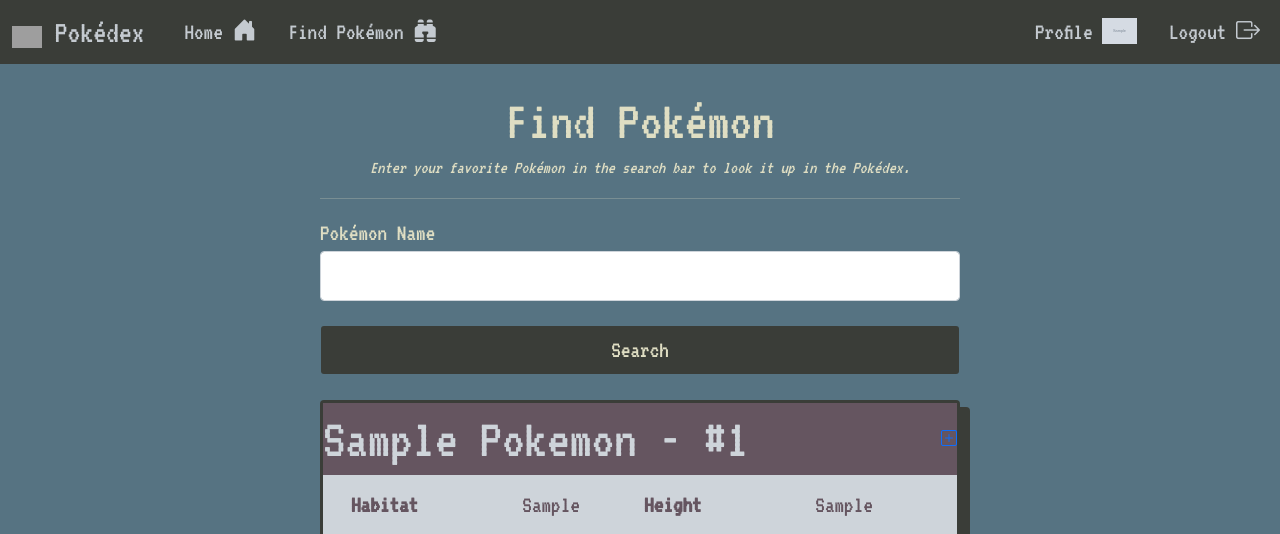
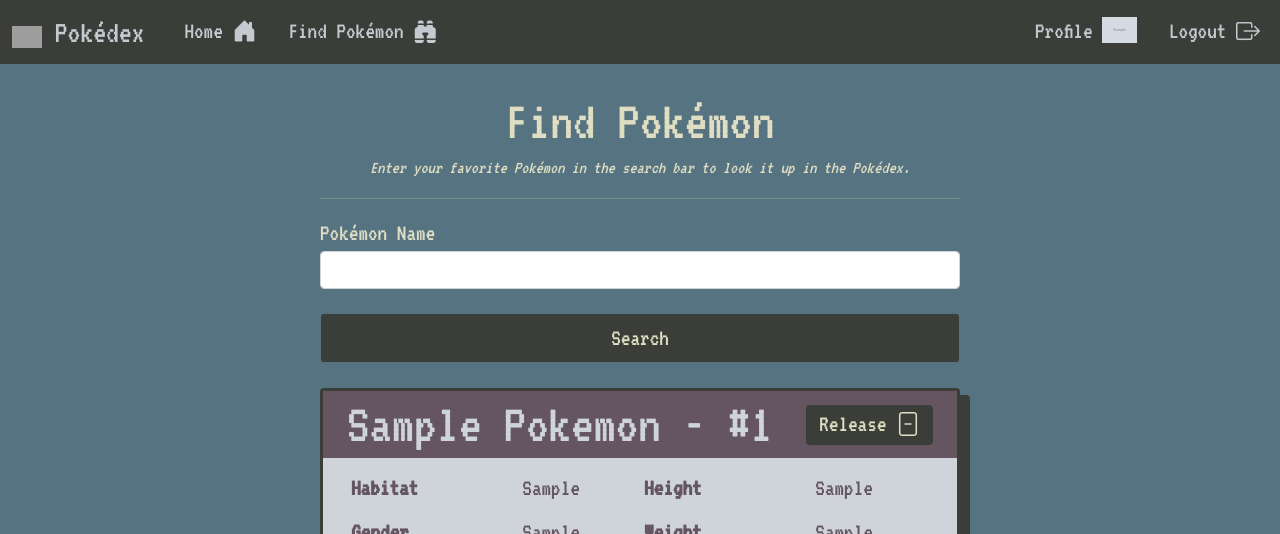
Before and after one commit to pjkozlowskijr/Pokedex, a Flask app: template app/templates/lookup.html.j2 in a window 1280 px wide. Shown: the top 534 px of the page. Run offline with Flask 2, Linux system fonts and the light colour scheme; the template is opened without the code that fills it: values that come from a table or form of the project are taken from there, others are empty; a user stored in the database is signed in; tables that the repository leaves empty hold one stand-in row (values such as "Sample post"); grey boxes marked "Sample" are stand-in pictures; grey boxes are pictures that could not be loaded.

Commit message:
Add function to add/delete pokemon from user collection.

```diff
--- a/app/models.py
+++ b/app/models.py
@@ -60,15 +60,13 @@ class User(UserMixin, db.Model):
     def check_user_has_poke(self, poke_to_check):
         return poke_to_check in self.pokemon
 
-    def add_poke(self, poke_to_add):
-        if not self.check_user_has_poke(poke_to_add):
-            self.pokemon.append(poke_to_add)
-            db.session.commit()
+    def catch_poke(self, poke_to_catch):
+        self.pokemon.append(poke_to_catch)
+        db.session.commit()
 
-    def del_poke(self, poke_to_del):
-        if self.check_user_has_poke(poke_to_del):
-            self.pokemon.remove(poke_to_del)
-            db.session.commit()
+    def release_poke(self, poke_to_rel):
+        self.pokemon.remove(poke_to_rel)
+        db.session.commit()
 
     def show_pokemon(self):
         self_pokemon = self.pokemon
--- a/app/static/css/lookup.css
+++ b/app/static/css/lookup.css
@@ -12,27 +12,8 @@ p{
     color: rgb(223, 222, 195);
 }
 
-.card{
-    width: 50vw;
-    margin: auto;
-    margin-top: 25px;
-    border: 3px solid rgb(58, 61, 56);
-    box-shadow: 10px 7px rgb(58, 61, 56);
-    background-color: rgb(206, 212, 218);
-}
-
-.card-title{
-    font-size: 56px;
-    text-align: center;
-    margin: 0;
-    padding-top: 8px;
-    padding-bottom: 8px;
-    color: rgb(206, 212, 218);
-    line-height: 1em;
-}
-
-#card_title{
-    background-color: rgb(101, 85, 96);
+hr{
+    color: rgb(223, 222, 195);
 }
 
 #lookup_form{
@@ -46,8 +27,45 @@ p{
     color: rgb(223, 222, 195);
 }
 
-.form-control{
+.btn{
+    background-color: rgb(58, 61, 56);
+    color: rgb(223, 222, 195);
     font-size: 24px;
+}
+
+.btn:hover{
+    color: rgb(86, 115, 130)
+}
+
+.card{
+    width: 50vw;
+    margin: auto;
+    margin-top: 25px;
+    border: 3px solid rgb(58, 61, 56);
+    box-shadow: 10px 7px rgb(58, 61, 56);
+    background-color: rgb(206, 212, 218);
+}
+
+.card-title{
+    margin: 0;
+    padding-top: 8px;
+    padding-bottom: 8px;
+    color: rgb(206, 212, 218);
+    background-color: rgb(101, 85, 96);
+}
+
+#card_header{
+    font-size: 56px;
+    margin-bottom: 0;
+}
+
+.card-title a{
+    padding-top: 0;
+    padding-bottom: 0;
+}
+
+.bi{
+    vertical-align: middle;
 }
 
 .table{
@@ -74,11 +92,6 @@ p{
     text-align: center;
 }
 
-.btn{
-    background-color: rgb(58, 61, 56);
-    color: rgb(223, 222, 195);
-}
-
 .img-fluid{
     margin: auto;
     padding-left: 12px;
@@ -88,11 +101,3 @@ p{
 .card-body{
     padding: 12px;
 }
-
-hr{
-    color: rgb(223, 222, 195);
-}
-
-.btn:hover{
-    color: rgb(86, 115, 130)
-}
--- a/app/templates/lookup.html.j2
+++ b/app/templates/lookup.html.j2
@@ -31,11 +31,12 @@ Lookup
 
 {% if pokemon_table %}
     <div class="card">
-        <div id="card_title" class="d-flex justify-content-between align-items-center">
-            <h2 class="card-title">{{pokemon_table.name.title()}} - #{{pokemon_table.poke_id_num}}</h2>
-            <a href="{{url_for('main.collect', name=pokemon_table.name)}}"><i class="bi bi-plus-square"></i></a>
+        <div class="card-title px-4 py-0 d-flex justify-content-between align-items-center">
+            <h2 id="card_header">{{pokemon_table.name.title()}} - #{{pokemon_table.poke_id_num}}</h2>
             {% if not current_user.check_user_has_poke(pokemon_table) and current_user.pokemon.count() < 5 %}
-
+                <a class="btn" href="{{url_for('main.collect', name=pokemon_table.name)}}">Catch&nbsp;<i class="bi bi-file-plus"></i></a>
+            {% elif current_user.check_user_has_poke(pokemon_table) %}
+                <a class="btn" href="{{url_for('main.release', name=pokemon_table.name)}}">Release&nbsp;<i class="bi bi-file-minus"></i></a>
             {% endif %}
         </div>
         <div class="row g-0 align-items-center">
```
Also changed, not shown: app/blueprints/main/routes.py (+14 -3 lines).
